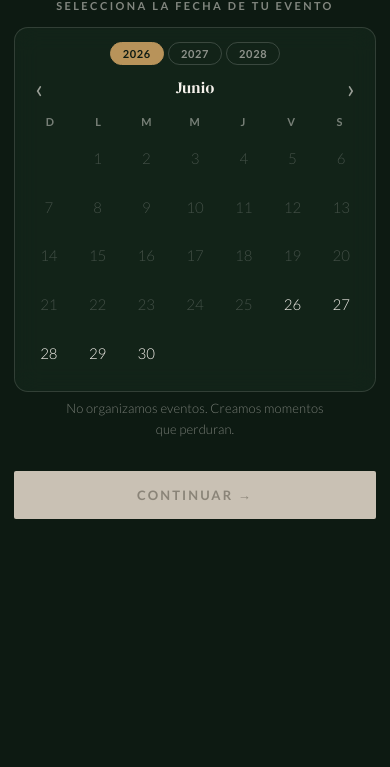
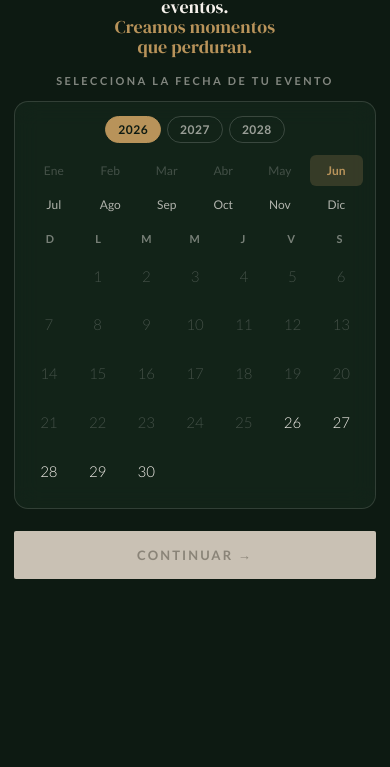
Before and after one commit to rahele95/romeral-asesoria, a website: page index.html in a window 390 px wide. Shown: the part 77-844 px from the top of the page. Drawn offline with nearby package versions, Linux system fonts and the light colour scheme.

Commit message:
restaurar cal meses+dias, titulo pequeño, year tabs

```diff
--- a/index.html
+++ b/index.html
@@ -28,8 +28,8 @@ button{font-family:inherit;cursor:pointer;border:none;background:none}
 #hero{position:relative;flex-direction:column;align-items:center;justify-content:center;text-align:center;color:var(--ivory);padding:32px 20px 40px;min-height:100vh;min-height:100svh;background:#0D1A12}
 #hero::before{content:"";position:absolute;inset:0;background:radial-gradient(120% 90% at 50% 38%,rgba(13,26,18,0.30) 0%,rgba(13,26,18,0.72) 100%),linear-gradient(to bottom,rgba(13,26,18,0.45),rgba(13,26,18,0.62) 55%,rgba(13,26,18,0.82))}
 #hero>*{position:relative;z-index:2}
-.hero-eyebrow{font-size:clamp(26px,5vw,40px);letter-spacing:.2em;text-transform:uppercase;color:var(--gold);font-weight:400;margin-bottom:12px;font-family:'DM Serif Display',serif;font-style:italic}
-#hero h1{display:none}
+.hero-eyebrow{font-size:11px;letter-spacing:.42em;text-transform:uppercase;color:rgba(184,147,90,0.85);font-weight:400;margin-bottom:16px}
+#hero h1{font-size:clamp(18px,3.5vw,28px);max-width:20ch;margin-bottom:4px;letter-spacing:.005em}
 #hero h1 .gold{color:var(--gold)}
 .hero-sub{font-size:12px;color:rgba(245,241,235,0.45);font-weight:300;max-width:36ch;margin:10px auto 0;letter-spacing:.01em}
 .cta{display:inline-flex;align-items:center;gap:10px;background:var(--gold);color:var(--forest-deep);font-weight:700;font-size:13px;letter-spacing:.16em;text-transform:uppercase;padding:16px 30px;border-radius:2px;transition:transform .5s var(--spring),box-shadow .4s var(--ease),background .3s;box-shadow:0 10px 34px rgba(184,147,90,0.28);width:100%;justify-content:center}
@@ -51,14 +51,17 @@ button{font-family:inherit;cursor:pointer;border:none;background:none}
 .step .lead{color:#6b6457;font-size:15px;margin-bottom:28px}
 .step-cta{margin-top:32px}
 .cal{width:100%;max-width:680px;margin:0 auto;background:rgba(26,47,35,0.45);border:1px solid rgba(245,241,235,0.14);border-radius:16px;padding:20px 18px 22px;backdrop-filter:blur(12px);-webkit-backdrop-filter:blur(12px);color:var(--ivory)}
-.cal-years-row{display:flex;gap:6px;justify-content:center;margin-bottom:12px}
-.cal-ytab{padding:5px 16px;border-radius:999px;font-size:12px;font-weight:700;letter-spacing:.06em;color:rgba(245,241,235,0.55);border:1px solid rgba(245,241,235,0.18);transition:all .25s;cursor:pointer;background:none}
+.cal-years-row{display:flex;gap:8px;justify-content:center;margin-bottom:16px}
+.cal-ytab{padding:7px 18px;border-radius:999px;font-size:13px;font-weight:700;letter-spacing:.04em;color:rgba(245,241,235,0.6);border:1px solid rgba(245,241,235,0.18);transition:all .3s;cursor:pointer;background:none}
 .cal-ytab:hover{color:var(--ivory);border-color:rgba(245,241,235,0.4)}
 .cal-ytab.on{background:var(--gold);border-color:var(--gold);color:var(--forest-deep)}
-.cal-header{display:flex;align-items:center;justify-content:space-between;margin-bottom:14px}
-.cal-nav{background:none;border:none;cursor:pointer;color:rgba(245,241,235,0.6);font-size:26px;padding:2px 8px;transition:color .2s;line-height:1}
-.cal-nav:hover{color:var(--gold)}
-.cal-title{font-family:'DM Serif Display',serif;font-size:clamp(15px,3vw,19px);color:var(--ivory);text-align:center;flex:1;letter-spacing:.01em}
+.cal-body{display:flex;gap:20px;align-items:flex-start}
+.cal-months{display:grid;grid-template-columns:repeat(4,1fr);gap:5px;flex:0 0 auto}
+.cal-month{padding:9px 6px;border-radius:8px;font-size:13px;text-transform:capitalize;color:rgba(245,241,235,0.7);transition:all .25s;cursor:pointer}
+.cal-month:hover{background:rgba(245,241,235,0.10);color:var(--ivory)}
+.cal-month.on{background:rgba(184,147,90,0.22);color:var(--gold);font-weight:700}
+.cal-month.disabled{color:rgba(245,241,235,0.22);cursor:not-allowed}
+.cal-days{flex:1 1 auto;min-width:0}
 .cal-dows{display:grid;grid-template-columns:repeat(7,1fr);gap:2px;margin-bottom:6px}
 .cal-dow{font-size:10px;letter-spacing:.06em;text-transform:uppercase;color:rgba(245,241,235,0.45);text-align:center;font-weight:700}
 .cal-grid{display:grid;grid-template-columns:repeat(7,1fr);gap:4px}
@@ -88,14 +91,20 @@ input[type=range]::-moz-range-thumb{width:26px;height:26px;border:none;border-ra
 .slider-ends{display:flex;justify-content:space-between;font-size:12px;color:#a39c8c;margin-top:10px;letter-spacing:.06em}
 @media(max-width:600px){
   #hero{min-height:100svh;justify-content:flex-start;padding:max(28px,env(safe-area-inset-top)) 14px 28px}
-  .hero-eyebrow{font-size:20px;margin-bottom:4px;letter-spacing:.14em}
-  #hero h1{display:none}
+  .hero-eyebrow{font-size:10px;margin-bottom:10px}
+  #hero h1{font-size:clamp(18px,3.5vw,28px);max-width:20ch;margin-bottom:4px;letter-spacing:.005em}
   .hero-sub{font-size:13px;margin:6px auto 10px}
   .cal{padding:14px 12px 16px;border-radius:14px}
-  .cal-years-row{gap:4px;margin-bottom:8px}
-  .cal-ytab{padding:4px 12px;font-size:11px}
-  .cal-header{margin-bottom:10px}
-  .cal-title{font-size:16px}
+  .cal-years-row{gap:6px;margin-bottom:12px}
+  .cal-ytab{padding:5px 12px;font-size:12px}
+  .cal-body{flex-direction:column;gap:10px}
+  .cal-months{grid-template-columns:repeat(6,1fr);width:100%;gap:3px}
+  .cal-month{padding:8px 0;font-size:12px;border-radius:6px;text-align:center}
+  .cal-days{width:100%;flex:none}
+  .cal-dows{width:100%}
+  .cal-grid{width:100%;gap:3px}
+  .cal-dow{font-size:11px}
+  .cal-day{font-size:14px}
   .cal-dow{font-size:11px}
   .cal-day{font-size:15px}
   .cal-grid{gap:5px}
@@ -117,7 +126,6 @@ input[type=range]::-moz-range-thumb{width:26px;height:26px;border:none;border-ra
   <div class="hero-cal">
     <p class="cal-label">Selecciona la fecha de tu evento</p>
     <div class="cal" id="cal"></div>
-    <p class="hero-sub">No organizamos eventos. Creamos momentos que perduran.</p>
     <span class="reward" id="dateReward"></span>
     <div class="step-cta"><button class="cta" id="cta1" disabled>Continuar &rarr;</button></div>
   </div>
@@ -182,11 +190,12 @@ function renderCal(){
   }
   grid+=`</div>`;
   const yearNow=today.getFullYear();
+  const MONTHS_S=['ene','feb','mar','abr','may','jun','jul','ago','sep','oct','nov','dic'];
   const yearTabs=[yearNow,yearNow+1,yearNow+2].map(y=>`<button class="cal-ytab ${y===viewY?'on':''}" data-y="${y}">${y}</button>`).join('');
-  calEl.innerHTML=`<div class="cal-years-row">${yearTabs}</div><div class="cal-header"><button class="cal-nav" id="calPrev">&#8249;</button><div class="cal-title">${MONTHS_FULL[viewM]}</div><button class="cal-nav" id="calNext">&#8250;</button></div>${grid}`;
+  const months=MONTHS_S.map((m,i)=>{const lastDay=new Date(viewY,i+1,0);const past=lastDay<today;return`<button class="cal-month ${i===viewM?'on':''} ${past?'disabled':''}" ${past?'':`data-month="${i}"`}>${m}</button>`}).join('');
+  calEl.innerHTML=`<div class="cal-years-row">${yearTabs}</div><div class="cal-body"><div class="cal-months">${months}</div><div class="cal-days">${grid}</div></div>`;
   calEl.querySelectorAll('.cal-ytab').forEach(b=>{b.onclick=()=>{viewY=+b.dataset.y;clampMonth();renderCal();}});
-  document.getElementById('calPrev').onclick=()=>{viewM--;if(viewM<0){viewM=11;viewY--;}clampMonth();renderCal();};
-  document.getElementById('calNext').onclick=()=>{viewM++;if(viewM>11){viewM=0;viewY++;}renderCal();};
+  calEl.querySelectorAll('[data-month]').forEach(b=>{b.onclick=()=>{viewM=+b.dataset.month;renderCal();}});
   calEl.querySelectorAll('[data-pick]').forEach(c=>{c.onclick=()=>pickDate(c.dataset.iso)});
 }
 function pickDate(iso){
```
